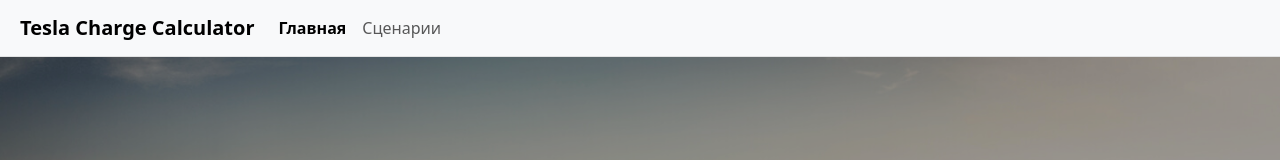
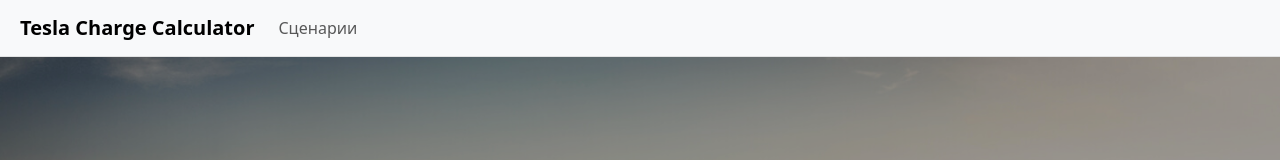
Before and after one commit to ProkIlya/RT5-51-Prokofiev-Ilya-RIP-Frontend, a React app in the folder frontend/: page / in a window 1280 px wide. Shown: the top 160 px of the page. Built offline with nearby package versions, Linux system fonts and the light colour scheme; the HTML template or start-up script is replaced by a standard one.

Commit message:
Карусель без кнопок, иконка сайта как переход на главную страницу

```diff
--- a/frontend/src/components/Navbar.tsx
+++ b/frontend/src/components/Navbar.tsx
@@ -13,19 +13,17 @@ export const NavigationBar: FC = () => {
         {/* Название сайта слева */}
         <Navbar.Brand as={Link} to={ROUTES.HOME} className="fw-bold">
           Tesla Charge Calculator
+          <Nav.Link
+              as={Link}
+              to={ROUTES.SCENARIOS}
+              className={location.pathname === ROUTES.SCENARIOS ? 'active fw-bold' : ''}
+            ></Nav.Link>
         </Navbar.Brand>
 
         <Navbar.Toggle aria-controls="basic-navbar-nav" />
         <Navbar.Collapse id="basic-navbar-nav">
           {/* Страницы слева */}
           <Nav className="me-auto">
-            <Nav.Link
-              as={Link}
-              to={ROUTES.HOME}
-              className={location.pathname === ROUTES.HOME ? 'active fw-bold' : ''}
-            >
-              Главная
-            </Nav.Link>
             <Nav.Link
               as={Link}
               to={ROUTES.SCENARIOS}
--- a/frontend/src/pages/HomePage.tsx
+++ b/frontend/src/pages/HomePage.tsx
@@ -11,7 +11,7 @@ export const HomePage: FC = () => {
           title: "Сценарии",
           description: "Выбирайте готовые сценарии езды для поездок",
           action: "Перейти к сценариям",
-          link: ROUTES.SCENARIOS
+          link: "#" // ROUTES.SCENARIOS
         },
         {
           title: "Поездки",
```
